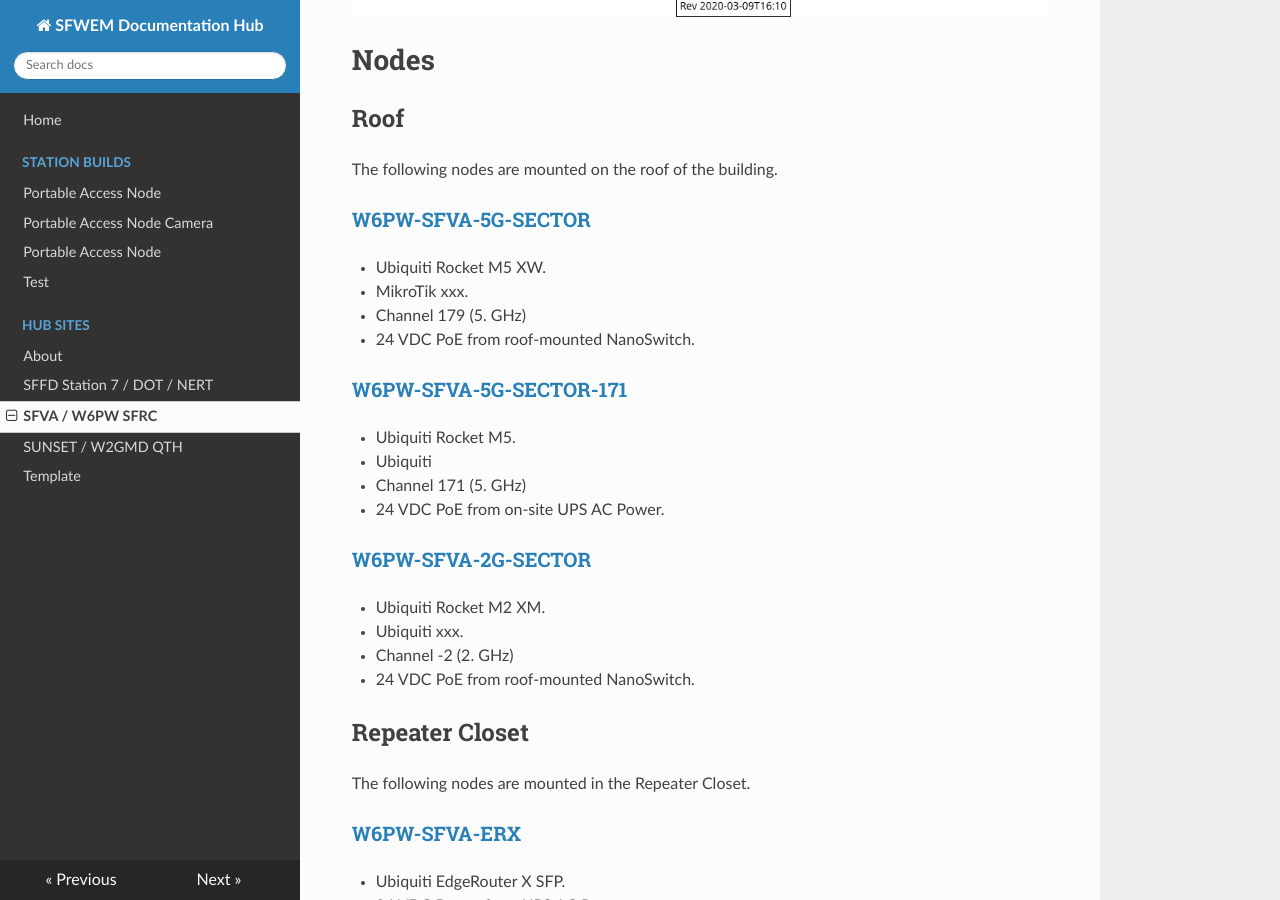
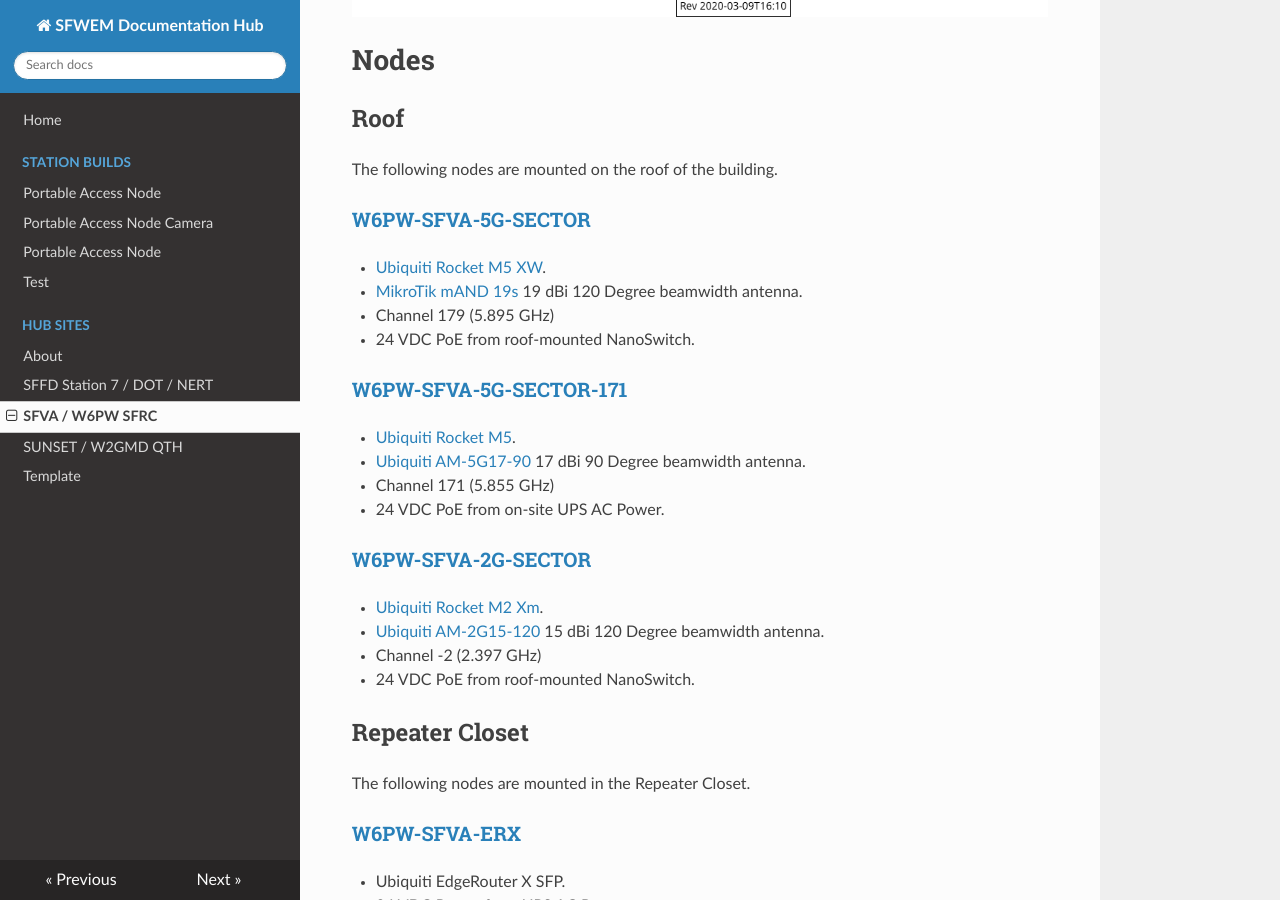
Before and after one commit to sfwem/SFWEM-Docs, an MkDocs documentation site: the page built from docs/hub_sites/sfva.md, in a window 1280 px wide and 900 px high, scrolled down 1264 px. Built offline with MkDocs 1.6.1, drawn with Linux system fonts in a browser that asks for light colours; nearby versions of some CDN libraries.

Commit message:
added links to equipment

```diff
--- a/docs/hub_sites/sfva.md
+++ b/docs/hub_sites/sfva.md
@@ -43,23 +43,23 @@
 
 ### [W6PW-SFVA-5G-SECTOR](http://W6PW-SFVA-5G-SECTOR.local.mesh)
 
-* Ubiquiti Rocket M5 XW.
-* MikroTik xxx.
-* Channel 179 (5. GHz)
+* [Ubiquiti Rocket M5 XW](https://www.ui.com/airmax/rocketm/).
+* [MikroTik mAND 19s](https://mikrotik.com/product/MTAS-5G-19D120) 19 dBi 120 Degree beamwidth antenna.
+* Channel 179 (5.895 GHz)
 * 24 VDC PoE from roof-mounted NanoSwitch.
 
 ### [W6PW-SFVA-5G-SECTOR-171](http://W6PW-SFVA-5G-SECTOR-171.local.mesh)
 
-* Ubiquiti Rocket M5.
-* Ubiquiti
-* Channel 171 (5. GHz)
+* [Ubiquiti Rocket M5](https://www.ui.com/airmax/rocketm/).
+* [Ubiquiti AM-5G17-90](https://www.ui.com/airmax/airmax-sector-antenna/) 17 dBi 90 Degree beamwidth antenna.
+* Channel 171 (5.855 GHz)
 * 24 VDC PoE from on-site UPS AC Power.
 
 ### [W6PW-SFVA-2G-SECTOR](http://W6PW-SFVA-2G-SECTOR.local.mesh)
 
-* Ubiquiti Rocket M2 XM.
-* Ubiquiti xxx.
-* Channel -2 (2. GHz)
+* [Ubiquiti Rocket M2 Xm](https://www.ui.com/airmax/rocketm/).
+* [Ubiquiti AM-2G15-120](https://www.ui.com/airmax/airmax-sector-antenna/) 15 dBi 120 Degree beamwidth antenna.
+* Channel -2 (2.397 GHz)
 * 24 VDC PoE from roof-mounted NanoSwitch.
 
 ## Repeater Closet
```
